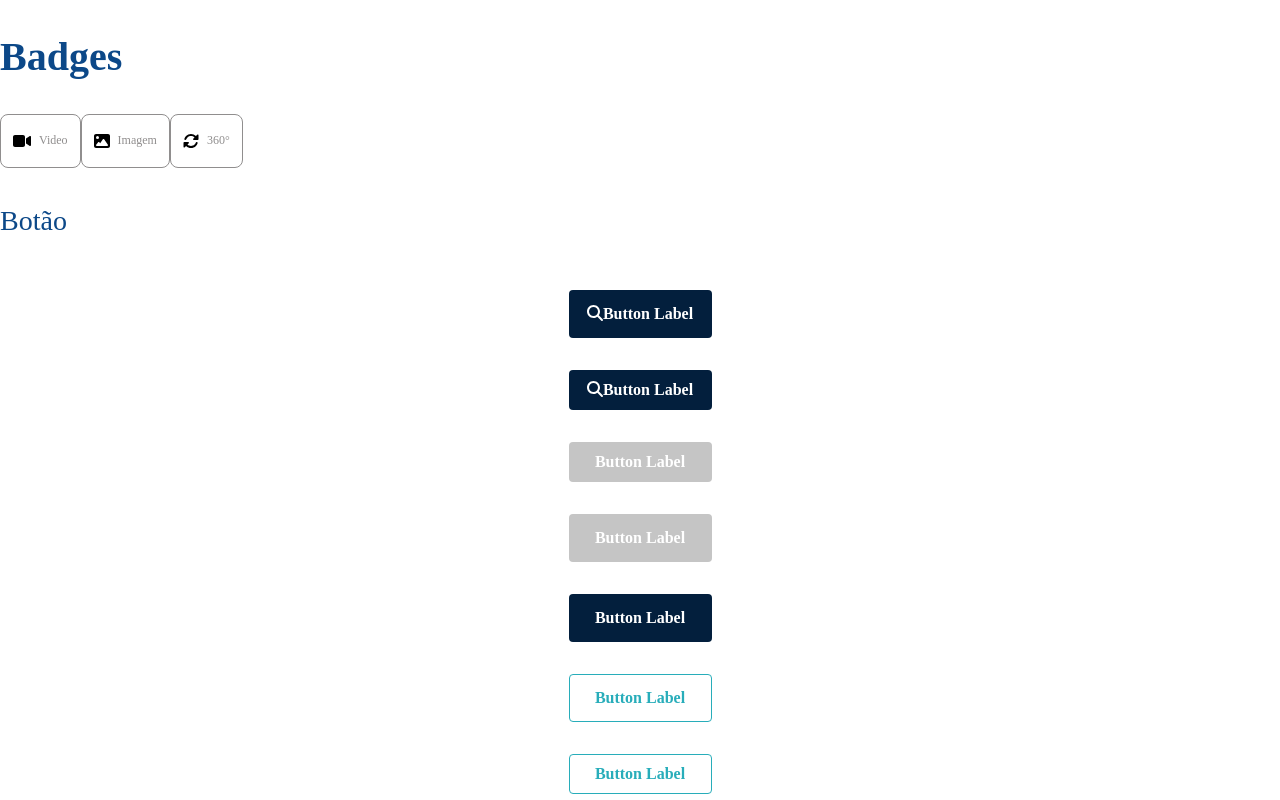
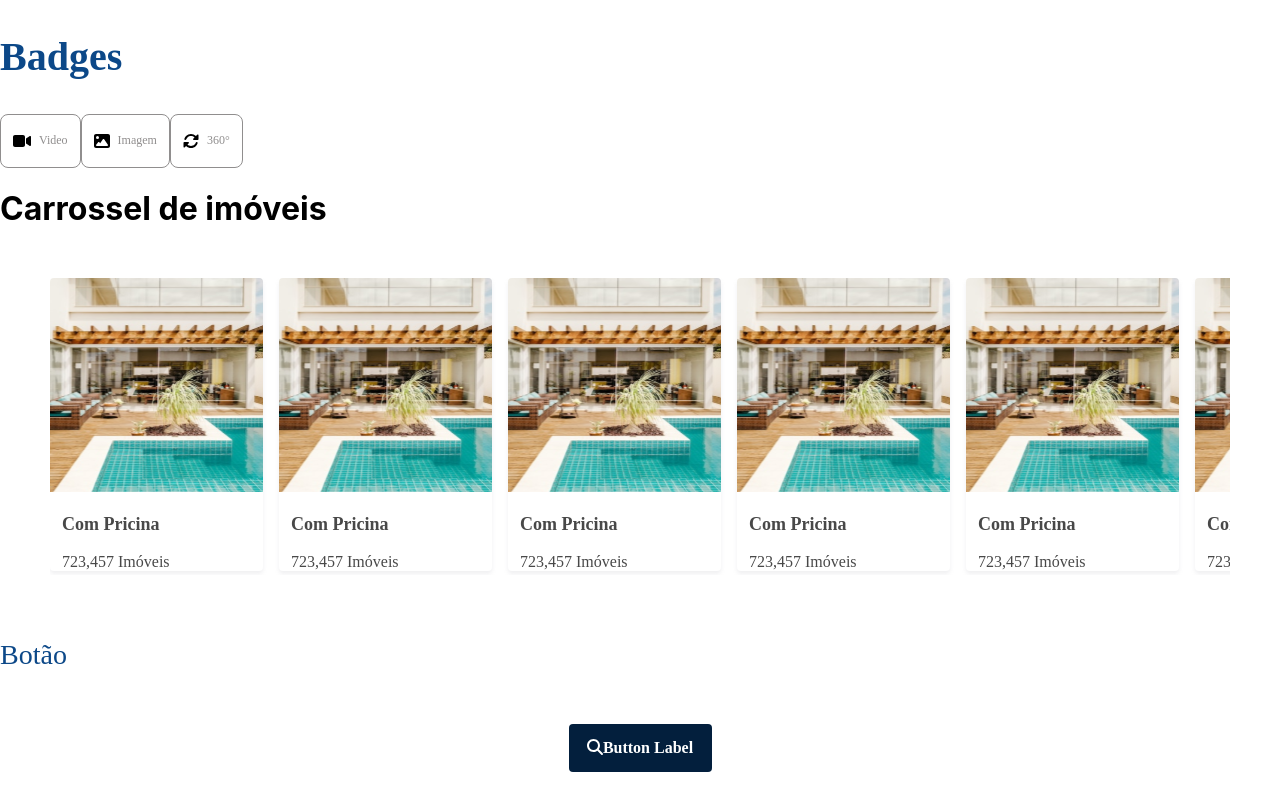
Before and after one commit to deboraCs26/desafio-taqtile-debora, a React (Create React App) app: page / in a window 1280 px wide. Shown: the top 800 px of the page. Built offline with nearby package versions, Linux system fonts and the light colour scheme.

Commit message:
carousel componentization of real estate

```diff
--- a/src/App.tsx
+++ b/src/App.tsx
@@ -22,6 +22,7 @@ import { Badge } from './style/badges/badge';
 import { faSyncAlt, faImage, faVideo, faExclamationTriangle } from '@fortawesome/free-solid-svg-icons';
 import imgCategory from './style/componentization/cards/card-imoveis.svg';
 import { RealEstateCard } from './style/componentization/real-estate-card';
+import { CarouselRealEstate } from './style/carousel-componentization/carousel-real-estate';
 
 export default function App() {
   const [selectedBadge, setSelectedBadge] = useState('');
@@ -53,11 +54,53 @@ export default function App() {
       />
 
       <div>
+        <h1>Carrossel de imóveis</h1>
+        <CarouselRealEstate>
+          <CardCategory
+            image={imageCategory}
+            title="Com Pricina"
+            description="723,457 Imóveis"
+          />
+
+          <CardCategory
+            image={imageCategory}
+            title="Com Pricina"
+            description="723,457 Imóveis"
+          />
+          <CardCategory
+            image={imageCategory}
+            title="Com Pricina"
+            description="723,457 Imóveis"
+          />
+          <CardCategory
+            image={imageCategory}
+            title="Com Pricina"
+            description="723,457 Imóveis"
+          />
+          <CardCategory
+            image={imageCategory}
+            title="Com Pricina"
+            description="723,457 Imóveis"
+          />
+          <CardCategory
+            image={imageCategory}
+            title="Com Pricina"
+            description="723,457 Imóveis"
+          />
+          <CardCategory
+            image={imageCategory}
+            title="Com Pricina"
+            description="723,457 Imóveis"
+          />
+
+        </CarouselRealEstate>
+      </div>
+
 
       <H2>Botão</H2>
 
       <div className="button-container">
-          <Button variant="primary"  icon={faSearch}>
+        <Button variant="primary" icon={faSearch}>
           Button Label
         </Button>
       </div>
@@ -107,7 +150,7 @@ export default function App() {
           Button Label
         </Button>
       </div>
-      </div>
+
 
       <div>
         <H1>Formulario</H1>
--- a/src/style/carousel-componentization/carousel-real-estate.css
+++ b/src/style/carousel-componentization/carousel-real-estate.css
@@ -0,0 +1,10 @@
+.carousel-without-arrows .react-multi-carousel-arrow {
+  display: none;
+}
+.carousel-container {
+  margin: 50px;
+}
+.carousel-item {
+  width: auto !important;
+  padding-right: 16px;
+}
--- a/src/style/carousel-componentization/carousel-real-estate.tsx
+++ b/src/style/carousel-componentization/carousel-real-estate.tsx
@@ -1,34 +1,44 @@
-import React from "react";
-import Carousel from "react-multi-carousel";
-import "react-multi-carousel/lib/styles.css";
+import React, { ReactNode } from 'react';
+import './carousel-real-estate.css';
+import Carousel from 'react-multi-carousel';
+import 'react-multi-carousel/lib/styles.css';
 
+interface CarouselProps {
+  children: ReactNode[];
+}
+
+export const CarouselRealEstate = ({ children }: CarouselProps) => {
   const responsive = {
     superLargeDesktop: {
       breakpoint: { max: 4000, min: 3000 },
-    items: 5
+      items: 5,
     },
     desktop: {
       breakpoint: { max: 3000, min: 1024 },
-    items: 3
+      items: 3,
     },
     tablet: {
       breakpoint: { max: 1024, min: 464 },
-    items: 2
+      items: 2,
     },
     mobile: {
       breakpoint: { max: 464, min: 0 },
-    items: 1
-  }
+      items: 1,
+    },
   };
 
-interface CarouselRealEstateProps {
-  children: React.ReactNode;
-}
-
-export function CarouselRealEstate({ children }: CarouselRealEstateProps) {
   return (
-    <div className="carousel">
-      <Carousel responsive={responsive}>{children}</Carousel>
+    <div className='carousel-container'>
+      <Carousel responsive={responsive}
+        customTransition="all .5s"
+        additionalTransfrom={0}
+        arrows={false}
+        className="carousel-without-arrows"
+        itemClass="carousel-item">
+        {children.map((item, itemIndex) => (
+          <div key={itemIndex}>{item}</div>
+        ))}
+      </Carousel>
     </div>
   );
-}
+};
```
Also changed, not shown: 1 other file (tests, documents, lock files or other folders). Lines whose indentation alone changed are shown as unchanged.
